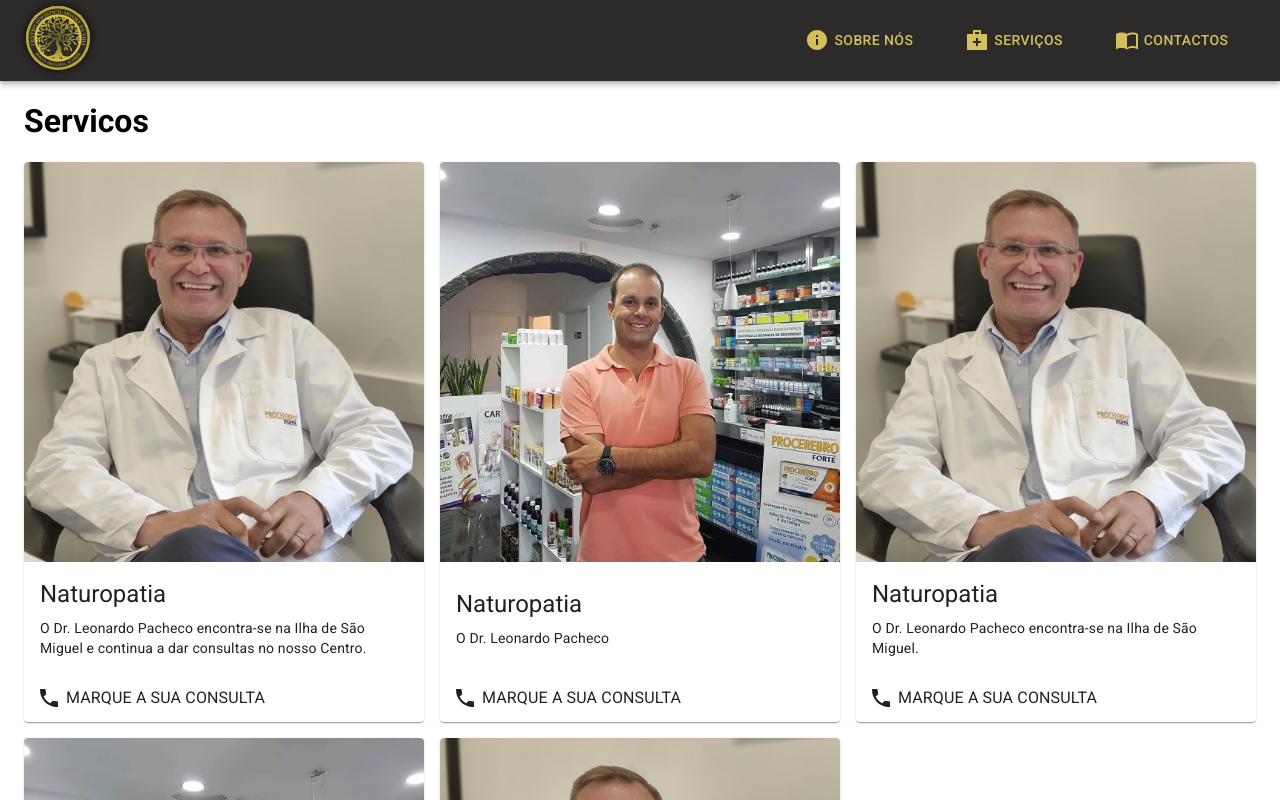
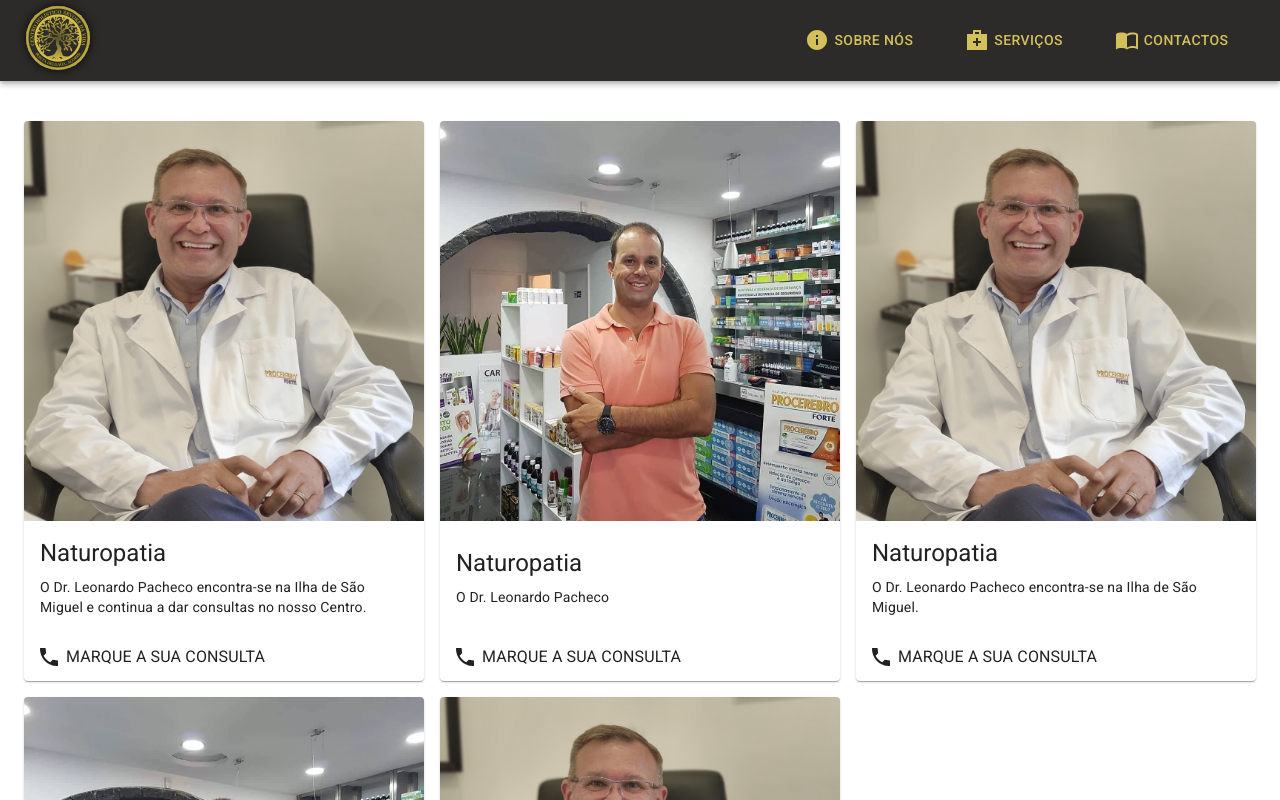
Before and after one commit to ruimpcastro/arvore-da-vida, a React (Create React App) app in the folder arvore-da-vida/: page /servicos in a window 1280 px wide. Shown: the top 800 px of the page. Built offline with nearby package versions, Linux system fonts and the light colour scheme.

Commit message:
Added Layout high order component

```diff
--- a/arvore-da-vida/src/containers/Contactos/Contactos.js
+++ b/arvore-da-vida/src/containers/Contactos/Contactos.js
@@ -1,8 +1,8 @@
 import React, { Component } from "react";
 import styles from "./Contactos.module.css";
+import Layout from "../../hoc/Layout/Layout";
 
 import { Box, Container, Typography } from "@material-ui/core";
-import Navbar from "../../components/Navigation/Navbar/Navbar";
 import ContactosForm from "../../components/Contactos/ContactosForm/ContactosForm";
 import ContactosInfo from "../../components/Contactos/ContactosInfo/ContactosInfo";
 import ContactosMap from "../../components/Contactos/ContactosMap/ContactosMap";
@@ -10,8 +10,7 @@ import ContactosMap from "../../components/Contactos/ContactosMap/ContactosMap";
 class Contactos extends Component {
   render() {
     return (
-      <div>
-        <Navbar />
+      <Layout>
         <Box mt={5}>
           <Container>
             <Box className={styles.containerBox} mb={5}>
@@ -27,10 +26,12 @@ class Contactos extends Component {
             </Box>
           </Container>
           <Container>
-            <ContactosMap />
+            <Box mb={5}>
+              <ContactosMap />
+            </Box>
           </Container>
         </Box>
-      </div>
+      </Layout>
     );
   }
 }
--- a/arvore-da-vida/src/containers/Servicos/Servicos.js
+++ b/arvore-da-vida/src/containers/Servicos/Servicos.js
@@ -1,13 +1,11 @@
 import React, { Component } from "react";
-import Navbar from "../../components/Navigation/Navbar/Navbar";
+import Layout from "../../hoc/Layout/Layout";
 import Servico from "../../components/Servicos/Servico/Servico";
 
-import { Container, Grid } from "@material-ui/core";
+import { Container, Grid, Box } from "@material-ui/core";
 
 import servico1 from "../../assets/services/servico1.jpg";
 import servico2 from "../../assets/services/servico2.jpg";
-import servico3 from "../../assets/services/servico3.png";
-import servico4 from "../../assets/services/servico4.png";
 
 class Servicos extends Component {
   constructor() {
@@ -57,15 +55,10 @@ class Servicos extends Component {
   }
   render() {
     return (
-      <div>
-        <Navbar />
+      <Layout>
         <Container>
-          <h1>Servicos</h1>
-          <Grid
-            container
-            spacing={2}
-            style={{ display: "flex" }}
-          >
+          <Box mt={5} mb={5}>
+            <Grid container spacing={2} style={{ display: "flex" }}>
               {this.state.servicos.map((servico) => (
                 <Grid item xs={4} key={servico.id} zeroMinWidth>
                   <Servico
@@ -78,8 +71,9 @@ class Servicos extends Component {
                 </Grid>
               ))}
             </Grid>
+          </Box>
         </Container>
-      </div>
+      </Layout>
     );
   }
 }
--- a/arvore-da-vida/src/containers/SobreNos/SobreNos.js
+++ b/arvore-da-vida/src/containers/SobreNos/SobreNos.js
@@ -1,6 +1,5 @@
 import React, { Component } from "react";
-import Navbar from "../../components/Navigation/Navbar/Navbar";
-import Footer from "../../components/Footer/Footer";
+import Layout from "../../hoc/Layout/Layout";
 
 import servico1 from "../../assets/services/servico1.jpg";
 import servico2 from "../../assets/services/servico2.jpg";
@@ -50,8 +49,7 @@ class SobreNos extends Component {
       }
     };
     return (
-      <div>
-        <Navbar />
+      <Layout>
         <Box mt={5}>
           <Container>
             {this.state.sobrenos.map((item, index) => {
@@ -68,8 +66,7 @@ class SobreNos extends Component {
             })}
           </Container>
         </Box>
-        <Footer />
-      </div>
+      </Layout>
     );
   }
 }
--- /dev/null
+++ b/arvore-da-vida/src/hoc/Layout/Layout.js
@@ -0,0 +1,15 @@
+import React from "react";
+import Footer from "../../components/Footer/Footer";
+import Navbar from "../../components/Navigation/Navbar/Navbar";
+
+const Layout = (props) => {
+  return (
+    <div>
+      <Navbar />
+      {props.children}
+      <Footer />
+    </div>
+  );
+};
+
+export default Layout;
```
Lines whose indentation alone changed are shown as unchanged.
